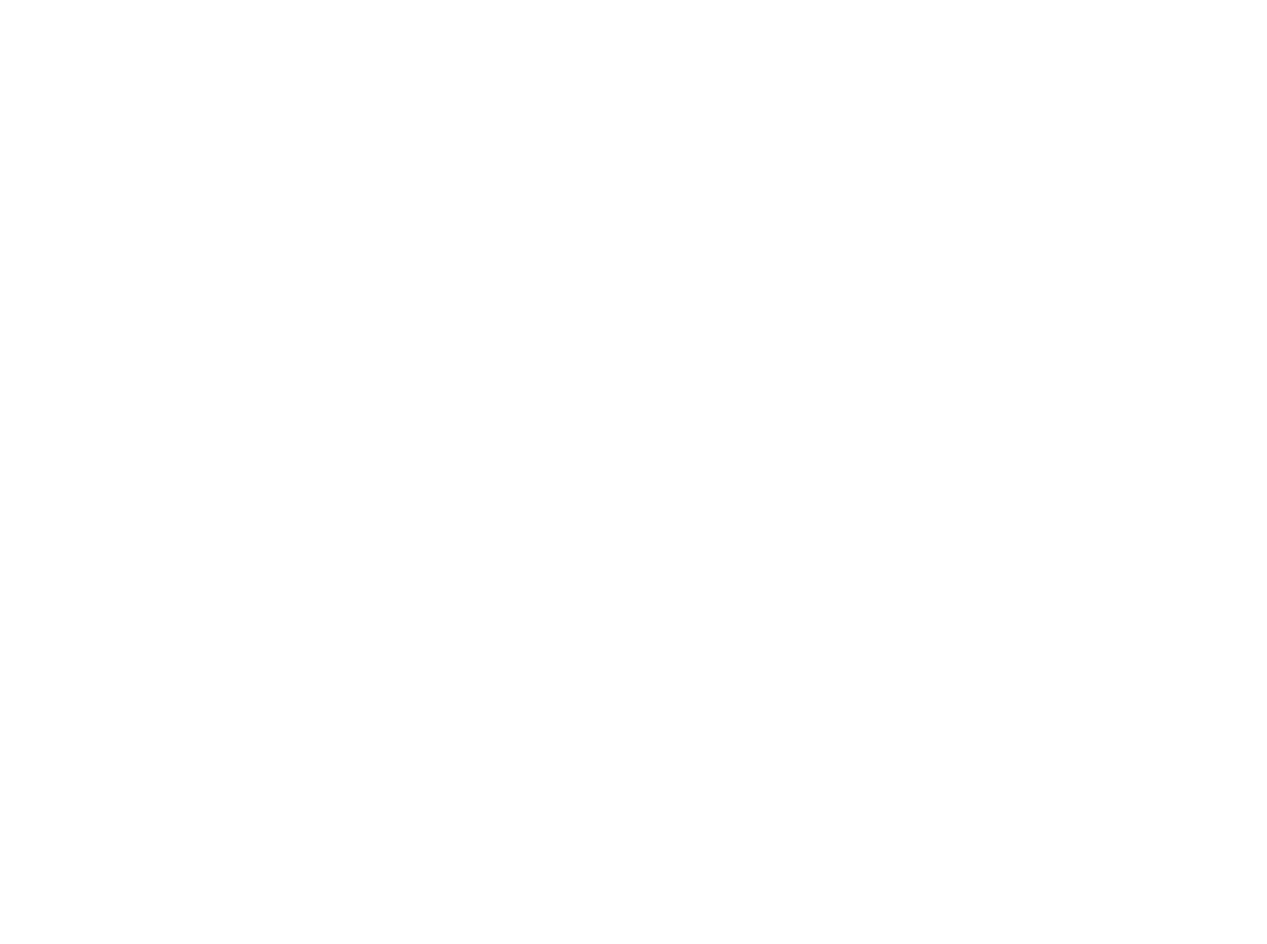
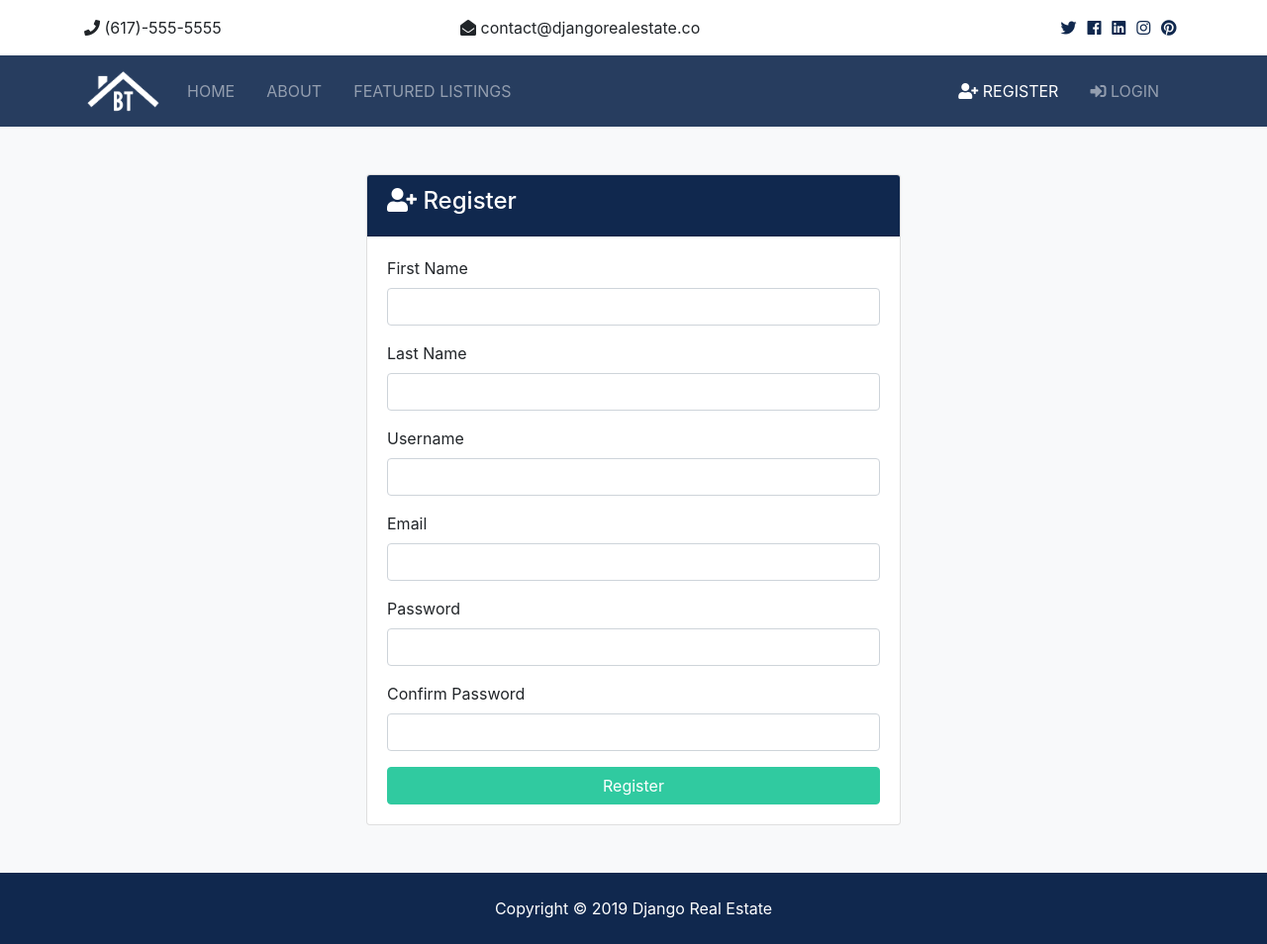
Before and after one commit to SashaPatsel/django-estate, a Django app: page /accounts/register in a window 1280 px wide. Before the commit the page is empty. Shown: the whole page at 99% size. Before the commit the page ends 800 px from the top, so only its background shows below. Run offline with Django 3.2, Linux system fonts and the light colour scheme; some libraries are stand-ins or nearby versions.

Commit message:
login and register pages

```diff
--- a/destate/templates/accounts/register.html
+++ b/destate/templates/accounts/register.html
@@ -0,0 +1,50 @@
+{% extends 'base.html' %}
+
+
+{% block content %}
+
+<section id="register" class="bg-light py-5">
+    <div class="container">
+      <div class="row">
+        <div class="col-md-6 mx-auto">
+          <div class="card">
+            <div class="card-header bg-primary text-white">
+              <h4>
+                <i class="fas fa-user-plus"></i> Register</h4>
+            </div>
+            <div class="card-body">
+                <form action="index.html">
+                  <div class="form-group">
+                  <label for="first_name">First Name</label>
+                  <input type="text" name="first_name" class="form-control" required>
+                </div>
+                <div class="form-group">
+                  <label for="last_name">Last Name</label>
+                  <input type="text" name="last_name" class="form-control" required>
+                </div>
+                <div class="form-group">
+                  <label for="username">Username</label>
+                  <input type="text" name="username" class="form-control" required>
+                </div>
+                <div class="form-group">
+                  <label for="email">Email</label>
+                  <input type="email" name="email" class="form-control" required>
+                </div>
+                <div class="form-group">
+                  <label for="password2">Password</label>
+                  <input type="password" name="password" class="form-control" required>
+                </div>
+                <div class="form-group">
+                  <label for="password">Confirm Password</label>
+                  <input type="password" name="password2" class="form-control" required>
+                </div>
+                <input type="submit" value="Register" class="btn btn-secondary btn-block">
+              </form>
+            </div>
+          </div>
+        </div>
+      </div>
+    </div>
+  </section>
+
+  {% endblock %}
--- a/destate/templates/partials/_navbar.html
+++ b/destate/templates/partials/_navbar.html
@@ -29,22 +29,28 @@
                         <a class="nav-link" href="{% url 'about' %}">About</a>
                     </li>
                     <li
-                        {% if 'listings' in request.path%}
-                            class="nav-item active mr-3"
-                        {% else %}
-                            class="nav-item mr-3"
-                        {% endif %}
+
                     >
                         <a class="nav-link" href="{% url 'listings' %}">Featured Listings</a>
                     </li>
                 </ul>
 
                 <ul class="navbar-nav ml-auto">
-                    <li class="nav-item mr-3">
+                    <li
+                     {% if 'register' in request.path%}
+                            class="nav-item active mr-3"
+                    {% else %}
+                            class="nav-item mr-3"
+                    {% endif %}>
                         <a class="nav-link" href="{% url 'register' %}">
                             <i class="fas fa-user-plus"></i> Register</a>
                     </li>
-                    <li class="nav-item mr-3">
+                    <li
+                     {% if 'login' in request.path%}
+                            class="nav-item active mr-3"
+                    {% else %}
+                        class="nav-item mr-3"
+                    {% endif %}>
                         <a class="nav-link" href="{% url 'login' %}">
                             <i class="fas fa-sign-in-alt"></i>
 
```
Also changed, not shown: destate/templates/accounts/login.html (+34 -0 lines).
